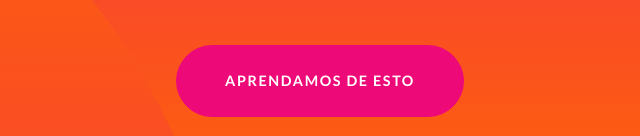
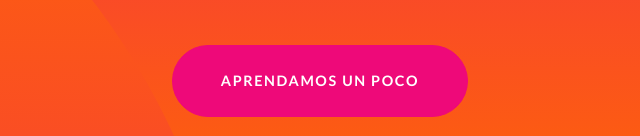
Before and after one commit to elber01/4acuerdos, a website: page index.html in a window 1280 px wide. Shown: the part 602-738 px from the top of the page, 320-960 px from the left. Drawn offline with Linux system fonts and the light colour scheme.

Commit message:
Update index.html

```diff
--- a/index.html
+++ b/index.html
@@ -30,7 +30,7 @@
       <div class="container">
         <h1 class="masthead-heading mb-0">El Camino Hacia La Libertad</h1>
         <h2 class="masthead-subheading mb-0">Los cimientos de tu vida se van a tambalear</h2>
-        <a href="#" class="btn btn-primary btn-xl rounded-pill mt-5">Aprendamos de esto</a>
+        <a href="#" class="btn btn-primary btn-xl rounded-pill mt-5">Aprendamos un poco</a>
       </div>
     </div>
     <div class="bg-circle-1 bg-circle"></div>
```
